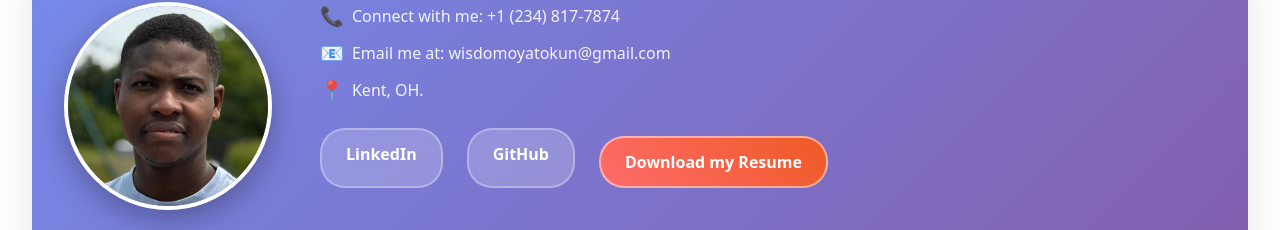
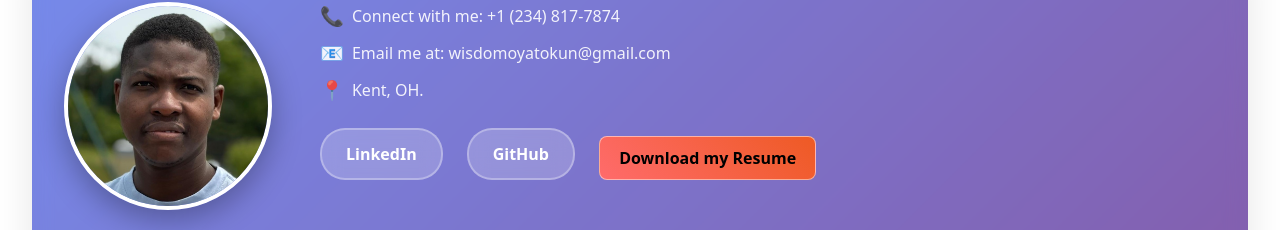
Before and after one commit to Visdomoyat/wisdom_portfolio, a React (Vite) app: page / in a window 1280 px wide. Shown: the part 94-324 px from the top of the page. Built offline with nearby package versions, Linux system fonts and the light colour scheme.

Commit message:
improved resume download

```diff
--- a/src/App.jsx
+++ b/src/App.jsx
@@ -2,6 +2,7 @@ import { useState } from 'react'
 import Portfolio from './components/Portfolio'
 import Heading from './components/Heading'
 import About from './components/About'
+import ResumeModal from './components/ResumeModal'
 import './App.css'
 
 function App() {
@@ -12,7 +13,7 @@ function App() {
     <Heading />
     <About />
     <Portfolio />
-
+    <ResumeModal/>
     </>
   )
 }
--- a/src/components/Heading.jsx
+++ b/src/components/Heading.jsx
@@ -1,9 +1,12 @@
-import React from 'react'
+import React, { useState } from 'react'
 import './Heading.css'
 import WisdomPicture from '../assets/images/WisdomPicture.jpg'
+import ResumeModal from './ResumeModal'
 
 
 function Heading() {
+    const [isResumeModalOpen, setIsResumeModalOpen] = useState(false);
+
     return (
         <div>
             <div className='heading-container'>
@@ -19,7 +22,8 @@ function Heading() {
                         <div className='social-links-container'>
                             <a href='https://www.linkedin.com/in/woyat/' target='_blank' rel='noopener noreferrer'>LinkedIn</a>
                             <a href='https://github.com/Visdomoyat' target='_blank' rel='noopener noreferrer'>GitHub</a>
-                            <a href='/WisdomOyatokun_FullStackDeveloper.pdf' target='_blank' rel='noopener noreferrer' className='resume-btn'>Download my Resume</a>
+
+                            <button onClick={() => setIsResumeModalOpen(true)} className='resume-btn'>Download my Resume</button>
                         </div>
 
 
@@ -28,6 +32,10 @@ function Heading() {
 
 
             </div>
+            <ResumeModal
+                isOpen={isResumeModalOpen}
+                onClose={() => setIsResumeModalOpen(false)}
+            />
         </div>
     )
 }
```
Also changed, not shown: 2 other files (tests, documents, lock files or other folders).
